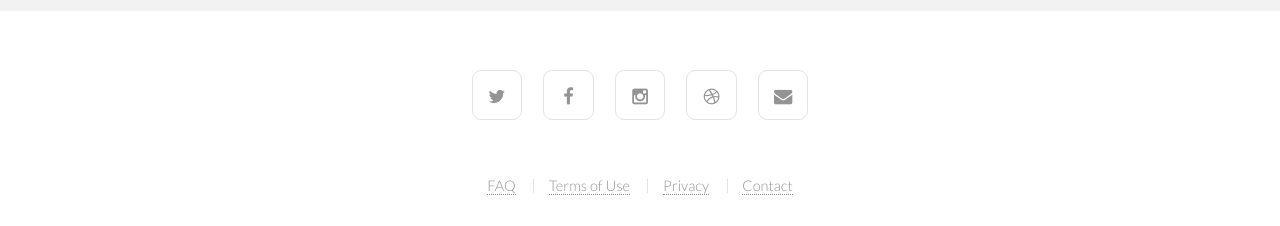
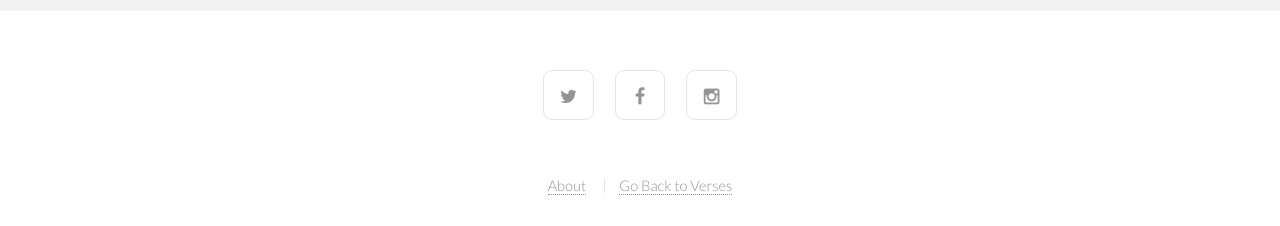
Before and after one commit to andy-han/fk-coding-class, a plain HTML site: page about.html in a window 1280 px wide. Shown: the part 1182-1408 px from the top of the page. Drawn offline with Linux system fonts and the light colour scheme.

Commit message:
updated about footer

```diff
--- a/about.html
+++ b/about.html
@@ -84,21 +84,16 @@
 <!-- Footer -->
 <footer id="footer">
     <ul class="icons">
-        <li><a href="#" class="icon fa-twitter"><span class="label">Twitter</span></a></li>
-        <li><a href="#" class="icon fa-facebook"><span class="label">Facebook</span></a></li>
-        <li><a href="#" class="icon fa-instagram"><span class="label">Instagram</span></a></li>
-        <li><a href="#" class="icon fa-dribble"><span class="label">Dribble</span></a></li>
-        <li><a href="#" class="icon fa-envelope"><span class="label">Envelope</span></a></li>
+        <li><a href="https://twitter.com" class="icon fa-twitter"><span class="label">Twitter</span></a></li>
+        <li><a href="https://facebook.com" class="icon fa-facebook"><span class="label">Facebook</span></a></li>
+        <li><a href="https://instagram.com" class="icon fa-instagram"><span class="label">Instagram</span></a></li>
     </ul>
     <ul class="menu">
-        <li><a href="#">FAQ</a></li>
-        <li><a href="#">Terms of Use</a></li>
-        <li><a href="#">Privacy</a></li>
-        <li><a href="#">Contact</a></li>
+        <li><a href="about.html">About</a></li>
+        <li><a href="#verses">Go Back to Verses</a></li>
     </ul>
-    <span class="copyright">
-						&copy; Copyright. All rights reserved. Design by <a href="http://www.html5webtemplates.co.uk">Responsive Web Templates</a>
-				</span>
+    <span class="copyright">&copy; Copyright. All rights reserved. Design by <a
+            href="http://www.html5webtemplates.co.uk">Responsive Web Templates</a></span>
 </footer>
 
 </body>
```
